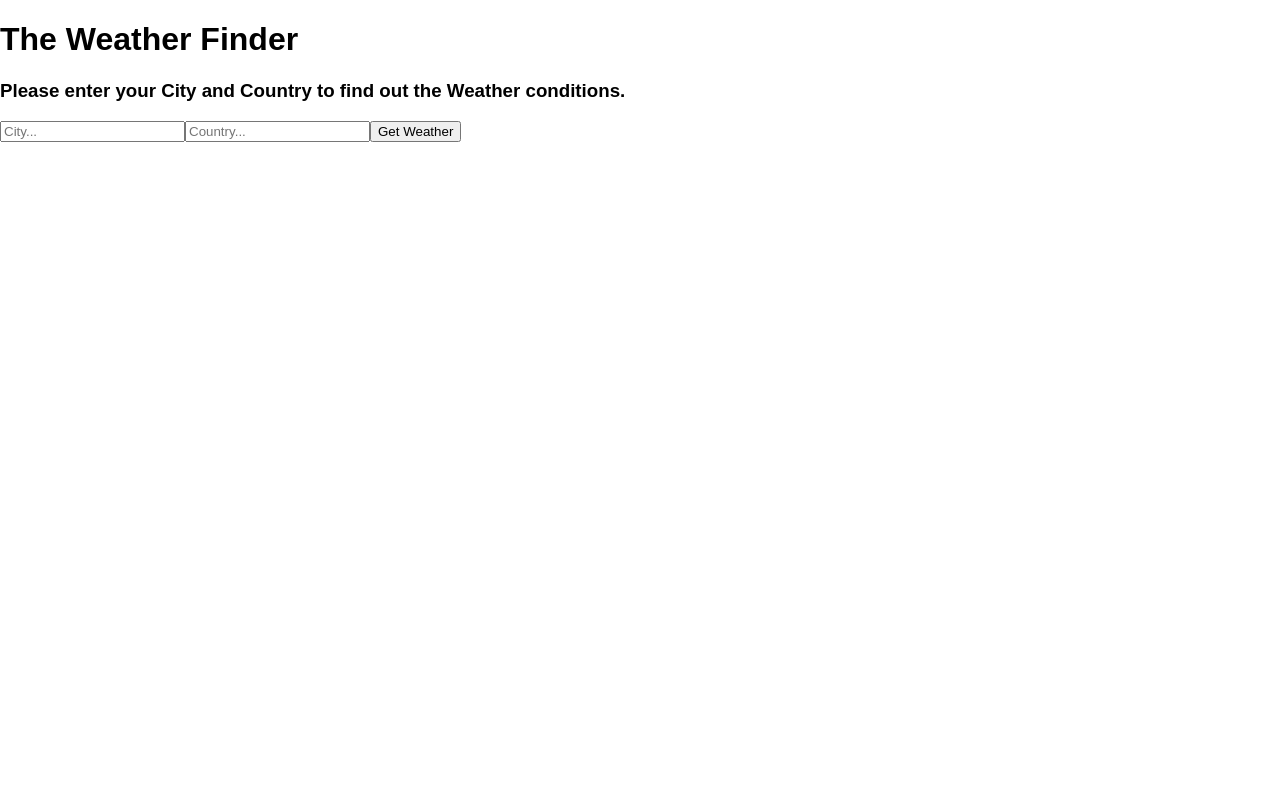
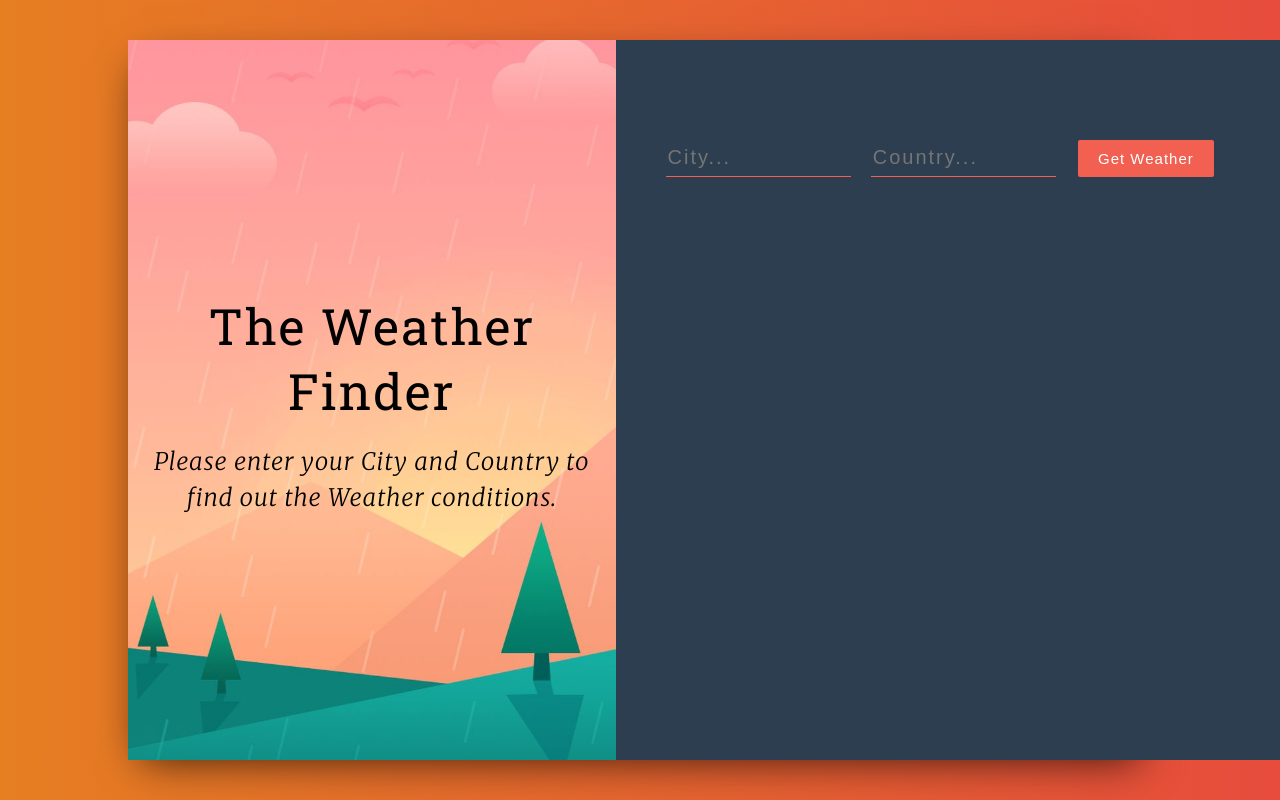
Before and after one commit to SirRiixz/weather_app, a React (Create React App) app: page / in a window 1280 px wide. Built offline with nearby package versions, Linux system fonts and the light colour scheme.

Commit message:
add app styling, add class names, fix messy code

```diff
--- a/src/App.css
+++ b/src/App.css
@@ -0,0 +1,127 @@
+@import url('https://fonts.googleapis.com/css?family=Merriweather:100,200,300,300i,400,400i,700');
+@import url('https://fonts.googleapis.com/css?family=Roboto+Slab:400,700');
+@import url('https://fonts.googleapis.com/css?family=Open+Sans:300,400');
+
+body {
+  font-family: "Open Sans", serif;
+}
+
+.wrapper {
+  background: linear-gradient(to right, #e67e22, #e74c3c);
+  height: 100vh;
+  display: flex;
+  justify-content: center;
+  align-items: center;
+}
+
+.main {
+  height: 90vh;
+  background: #fff;
+  box-shadow: 0px 13px 40px -13px rgba(0,0,0,0.75);
+  width: 80%;
+  margin: 0 auto;
+}
+
+.title-container {
+  height: 90vh;
+  background: url("img/bg.jpg") center center no-repeat;
+  background-size: cover;
+  display: flex;
+  align-items: center;
+  justify-content: center;
+  text-align: center;
+  color: #000;
+}
+
+.title-container__title {
+  font-size: 50px;
+  letter-spacing: 2px;
+  line-height: 1.3;
+  font-family: 'Roboto Slab', serif;
+}
+
+.title-container__subtitle {
+  font-style: italic;
+  font-weight: 100;
+  letter-spacing: 1px;
+  line-height: 1.5;
+  font-family: "Merriweather", serif;
+}
+
+.form-container {
+  background-color: #2c3e50;
+  height: 90vh;
+  padding-top: 100px;
+  padding-left: 50px;
+}
+
+input[type="text"] {
+  background-color: transparent;
+  border: 0;
+  border-bottom: solid 1px #f16051;
+  width: 30%;
+  padding-bottom: 4px;
+  color: #fff !important;
+  font-weight: lighter;
+  letter-spacing: 2px;
+  margin-bottom: 30px;
+  margin-right: 20px;
+  font-size: 20px;
+}
+
+input[type="text"] {
+    outline: none;
+}
+
+input:-webkit-autofill {
+    -webkit-box-shadow: 0 0 0 30px #2c3e50 inset;
+    -webkit-text-fill-color: #fff !important;
+}
+
+button {
+  border: 0;
+  padding: 8px 20px;
+  margin: 0 2px;
+  border-radius: 2px;
+  font-weight: lighter;
+  letter-spacing: 1px;
+  font-size: 15px;
+  cursor: pointer;
+  background-color: #f16051;
+  color: #fff;
+  font-weight: 100;
+}
+
+button:active {
+  outline: none;
+}
+
+.weather__info {
+  width: 60%;
+  font-size: 20px;
+  font-weight: 200;
+  letter-spacing: 2px;
+}
+
+.weather__key {
+  color: #f16051;
+  border-bottom: solid 2px rgba(255,255,255,0.06);
+  padding: 20px 0 20px 0;
+  font-weight: 400;
+}
+
+.weather__key:last-child {
+  border: 0;
+}
+
+.weather__value {
+  color: #fff;
+  font-weight: 200;
+}
+
+.weather__error {
+  color: #f16051;
+  font-size: 20px;
+  letter-spacing: 1px;
+  font-weight: 200;
+}
--- a/src/App.js
+++ b/src/App.js
@@ -46,7 +46,14 @@ class App extends React.Component {
     render() {
         return(
             <div>
+              <div className="wrapper">
+								<div className="main">
+									<div className="container">
+										<div className="row">
+											<div className="col-xs-5 title-container">
 												<Titles />
+											</div>
+												<div className="col-xs-7 form-container">
 													<Form getWeather={this.getWeather}/>
 													<Weather
 														temperature={this.state.temperature}
@@ -55,11 +62,15 @@ class App extends React.Component {
 														humidity={this.state.humidity}
 														description={this.state.description}
 														error={this.state.error}
-
 													/>
 												</div>
-        );
+											</div>
+										</div>
+									</div>
+								</div>
+							</div>
+        )
     }
-};
+}
 
 export default App;
--- a/src/components/Titles.js
+++ b/src/components/Titles.js
@@ -4,8 +4,8 @@ class Titles extends React.Component {
     render() {
         return (
             <div>
-                <h1>The Weather Finder</h1>
-                <h3>Please enter your City and Country to find out the Weather conditions.</h3>
+                <h1 className="title-container__title"> The Weather Finder </h1>
+                <h3 className="title-container__subtitle"> Please enter your City and Country to find out the Weather conditions. </h3>
             </div>
         );
     }
--- a/src/components/Weather.js
+++ b/src/components/Weather.js
@@ -1,17 +1,38 @@
 import React from "react";
 
-class Weather extends React.Component {
-    render() {
-        return(
-            <div>
-							{ this.props.city && this.props.country && <p>Location: { this.props.city }, { this.props.country }</p> }
-							{ this.props.temperature && <p>Temperature: { this.props.temperature }</p> }
-							{ this.props.humidity && <p>Humidity: { this.props.humidity }</p> }
-							{ this.props.description && <p>Conditions: { this.props.description }</p> }
-							{ this.props.error && <p>{ this.props.error }</p>}
-            </div>
-        );
-    }
-};
+const Weather = props => (
+	<div className="weather__info">
+
+		{
+			props.city && props.country &&
+			<p className="weather__key"> Location:
+			<span className="weather__value"> { props.city }, { props.country }</span>
+			</p>
+		}
+		{
+			props.temperature &&
+			<p className="weather__key"> Temperature:
+			<span className="weather__value"> { props.temperature }</span>
+			</p>
+		}
+		{
+			props.humidity &&
+			<p className="weather__key"> Humidity:
+			<span className="weather__value"> { props.humidity }</span>
+			</p>
+		}
+		{
+			props.description &&
+			<p className="weather__key"> Conditions:
+			<span className="weather__value"> { props.description }</span>
+			</p>
+		}
+		{
+			props.error &&
+			<p className="weather__error"> { props.error } </p>
+		}
+
+	</div>
+	);
 
 export default Weather;
--- a/src/index.js
+++ b/src/index.js
@@ -1,5 +1,7 @@
 import React from 'react';
 import ReactDOM from 'react-dom';
+import 'bootstrap/dist/css/bootstrap.min.css';
+import "./App.css";
 import './index.css';
 import App from './App';
 import registerServiceWorker from './registerServiceWorker';
```
Also changed, not shown: src/img/bg.jpg (added). Lines whose indentation alone changed are shown as unchanged.
